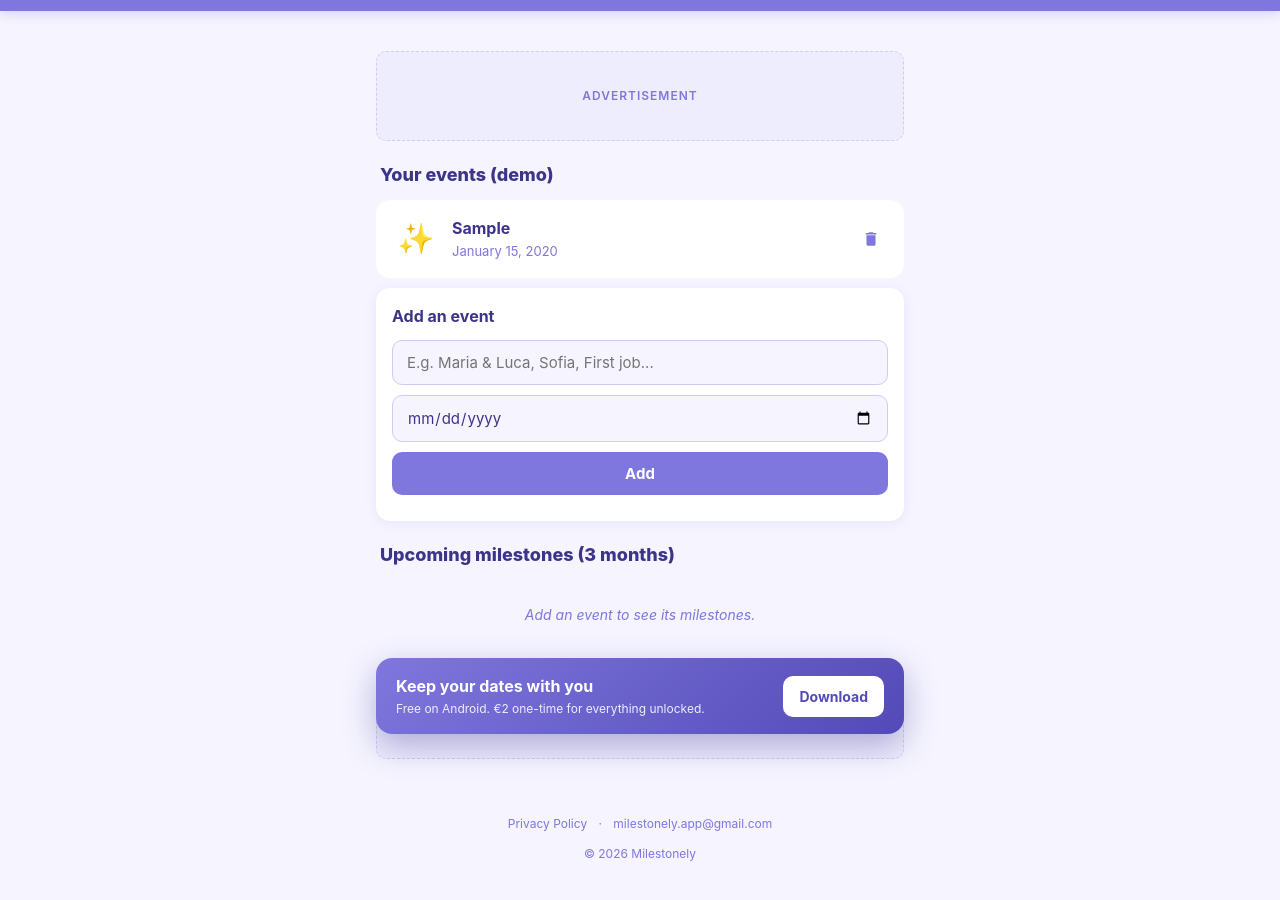
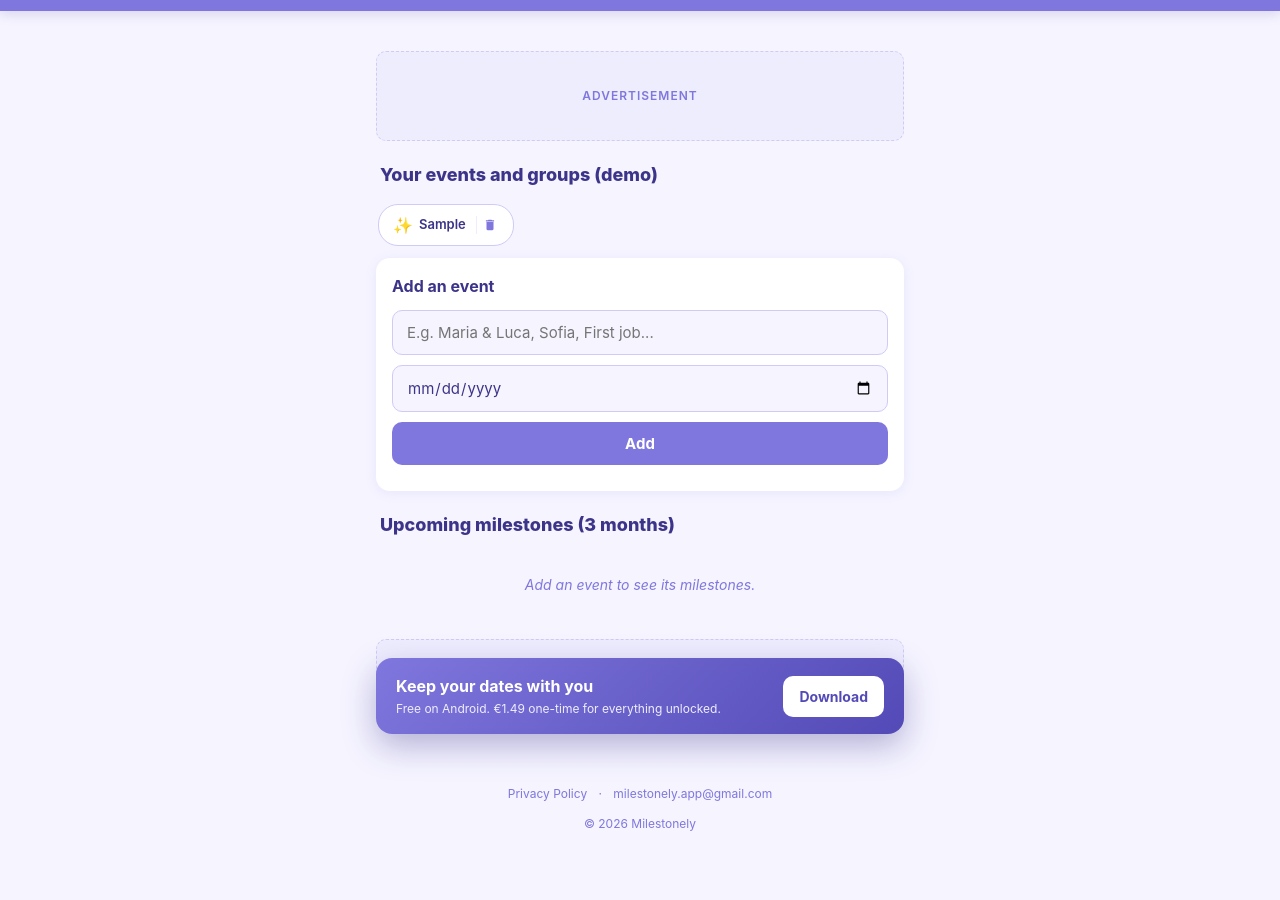
Before and after one commit to mjf76/milestonely-site, a plain HTML site: page index.html in a window 1280 px wide. Both pictures are taken after typing "Sample", "2020-01-15" into the empty fields and a click on the button "Add". Shown: the part 50-950 px from the top of the page. Drawn offline with Linux system fonts and the light colour scheme.

Commit message:
prezzo 1,49 € + chip orizzontali v1.2

```diff
--- a/index.html
+++ b/index.html
@@ -61,24 +61,49 @@
     .wrap { max-width: 560px; margin: 0 auto; padding: 20px 16px 100px; }
     .section-title { font-size: 18px; font-weight: 800; color: #3C3489; margin: 20px 4px 12px; }
 
-    /* ===== Event card ===== */
+    /* ===== Event chips (v1.2 — orizzontali scrollabili) ===== */
+    .events-strip {
+      display: flex;
+      gap: 8px;
+      overflow-x: auto;
+      padding: 4px 2px 8px;
+      margin-bottom: 4px;
+      scrollbar-width: thin;
+    }
+    .events-strip::-webkit-scrollbar { height: 6px; }
+    .events-strip::-webkit-scrollbar-thumb { background: #CECBF6; border-radius: 3px; }
     .event-card {
       background: white;
-      border-radius: 14px;
-      padding: 14px 16px;
-      margin-bottom: 10px;
-      display: flex; align-items: center; gap: 14px;
+      border-radius: 20px;
+      padding: 8px 14px;
+      display: inline-flex; align-items: center; gap: 6px;
       cursor: pointer;
-      transition: transform .15s ease, box-shadow .15s ease;
-      border: 2px solid transparent;
+      transition: all .15s ease;
+      border: 1.5px solid #CECBF6;
+      flex-shrink: 0;
+      max-width: 180px;
+      white-space: nowrap;
     }
-    .event-card:hover { transform: translateY(-1px); box-shadow: 0 6px 18px rgba(127,119,221,0.18); }
-    .event-card.selected { border-color: #7F77DD; box-shadow: 0 6px 20px rgba(127,119,221,0.25); }
-    .event-card .emoji { font-size: 30px; flex-shrink: 0; width: 44px; text-align: center; }
-    .event-card .info { flex: 1; min-width: 0; }
-    .event-card .info .name { font-weight: 700; color: #3C3489; font-size: 16px; }
-    .event-card .info .date { color: #7F77DD; font-size: 13px; margin-top: 2px; }
-    .event-card .actions { display: flex; gap: 4px; }
+    .event-card:hover { border-color: #7F77DD; }
+    .event-card.selected {
+      border-color: #7F77DD; border-width: 1.6px;
+      background: #EEEDFE;
+      box-shadow: 0 4px 12px rgba(127,119,221,0.18);
+    }
+    .event-card .emoji { font-size: 16px; flex-shrink: 0; }
+    .event-card .info { display: flex; align-items: center; min-width: 0; }
+    .event-card .info .name {
+      font-weight: 600; color: #3C3489; font-size: 13px;
+      overflow: hidden; text-overflow: ellipsis;
+    }
+    .event-card.selected .info .name { font-weight: 700; color: #7F77DD; }
+    .event-card .info .date { display: none; } /* nascondiamo la data sulla chip */
+    .event-card .actions {
+      display: flex; gap: 2px; margin-left: 4px;
+      padding-left: 4px; border-left: 1px solid #EEEDFE;
+    }
+    .event-card .actions .icon-btn { padding: 2px; }
+    .event-card .actions .icon-btn svg { width: 14px; height: 14px; }
     .icon-btn {
       background: transparent; border: none; cursor: pointer;
       padding: 6px; border-radius: 8px; color: #7F77DD;
@@ -248,9 +273,9 @@
   -->
   <div class="ad-slot" id="ad-top" data-i18n="adLabel">Annuncio</div>
 
-  <h2 class="section-title" data-i18n="yourEvents">I tuoi eventi (demo)</h2>
+  <h2 class="section-title" data-i18n="yourEvents">I tuoi eventi e gruppi (demo)</h2>
 
-  <div id="events-list"></div>
+  <div id="events-list" class="events-strip"></div>
 
   <div class="premium-banner" id="limit-banner" style="display:none;">
     <span class="star">⭐</span>
@@ -287,7 +312,7 @@
 <div class="download-cta">
   <div class="txt">
     <strong data-i18n="ctaTitle">Tieni con te le tue date</strong>
-    <small data-i18n="ctaSub">App gratuita su Android. 2 € una tantum per tutto sbloccato.</small>
+    <small data-i18n="ctaSub">App gratuita su Android. 1,49 € una tantum per tutto sbloccato.</small>
   </div>
   <a href="#" id="play-link" onclick="event.preventDefault(); alert(getText('ctaSoon'));" data-i18n="ctaBtn">Scarica</a>
 </div>
@@ -308,7 +333,7 @@
   // ===== i18n =====
   const I18N = {
     it: {
-      yourEvents: 'I tuoi eventi (demo)',
+      yourEvents: 'I tuoi eventi e gruppi (demo)',
       addTitle: 'Aggiungi un evento',
       placeholderName: 'Es. Maria e Luca, Sofia, Primo lavoro...',
       addBtn: 'Aggiungi',
@@ -316,7 +341,7 @@
       emptyState: 'Aggiungi un evento per vedere le sue cifre tonde.',
       limitMsg: 'Demo limitata a 2 eventi e ricreata ad ogni refresh. Scarica l\'app per tenere le tue date sempre con te.',
       ctaTitle: 'Tieni con te le tue date',
-      ctaSub: 'App gratuita su Android. 2 € una tantum per tutto sbloccato.',
+      ctaSub: 'App gratuita su Android. 1,49 € una tantum per tutto sbloccato.',
       ctaBtn: 'Scarica',
       ctaSoon: 'L\'app sta arrivando su Google Play! Torna presto.',
       closeBtn: 'Chiudi',
@@ -341,7 +366,7 @@
       passato: 'già passato',
     },
     en: {
-      yourEvents: 'Your events (demo)',
+      yourEvents: 'Your events and groups (demo)',
       addTitle: 'Add an event',
       placeholderName: 'E.g. Maria & Luca, Sofia, First job...',
       addBtn: 'Add',
@@ -349,7 +374,7 @@
       emptyState: 'Add an event to see its milestones.',
       limitMsg: 'Demo limited to 2 events and reset on refresh. Download the app to keep your dates with you.',
       ctaTitle: 'Keep your dates with you',
-      ctaSub: 'Free on Android. €2 one-time for everything unlocked.',
+      ctaSub: 'Free on Android. €1.49 one-time for everything unlocked.',
       ctaBtn: 'Download',
       ctaSoon: 'The app is coming soon on Google Play! Check back soon.',
       closeBtn: 'Close',
@@ -558,17 +583,19 @@
 
   // ===== Render =====
   function render() {
-    // Lista eventi
+    // Lista eventi (chip orizzontali v1.2)
     const list = document.getElementById('events-list');
     if (events.length === 0) {
+      // Empty state fuori dalla strip per evitare layout flex strani
+      list.classList.remove('events-strip');
       list.innerHTML = '<div class="empty-state">' + t('emptyState') + '</div>';
     } else {
+      list.classList.add('events-strip');
       list.innerHTML = events.map(ev => `
         <div class="event-card" onclick="openDetail(${ev.id})">
-          <div class="emoji">${ev.emoji}</div>
+          <span class="emoji">${ev.emoji}</span>
           <div class="info">
             <div class="name">${ev.name}</div>
-            <div class="date">${fmtDate(ev.date)}</div>
           </div>
           <div class="actions">
             <button class="icon-btn" onclick="event.stopPropagation(); deleteEvent(${ev.id});" title="Elimina">
```
